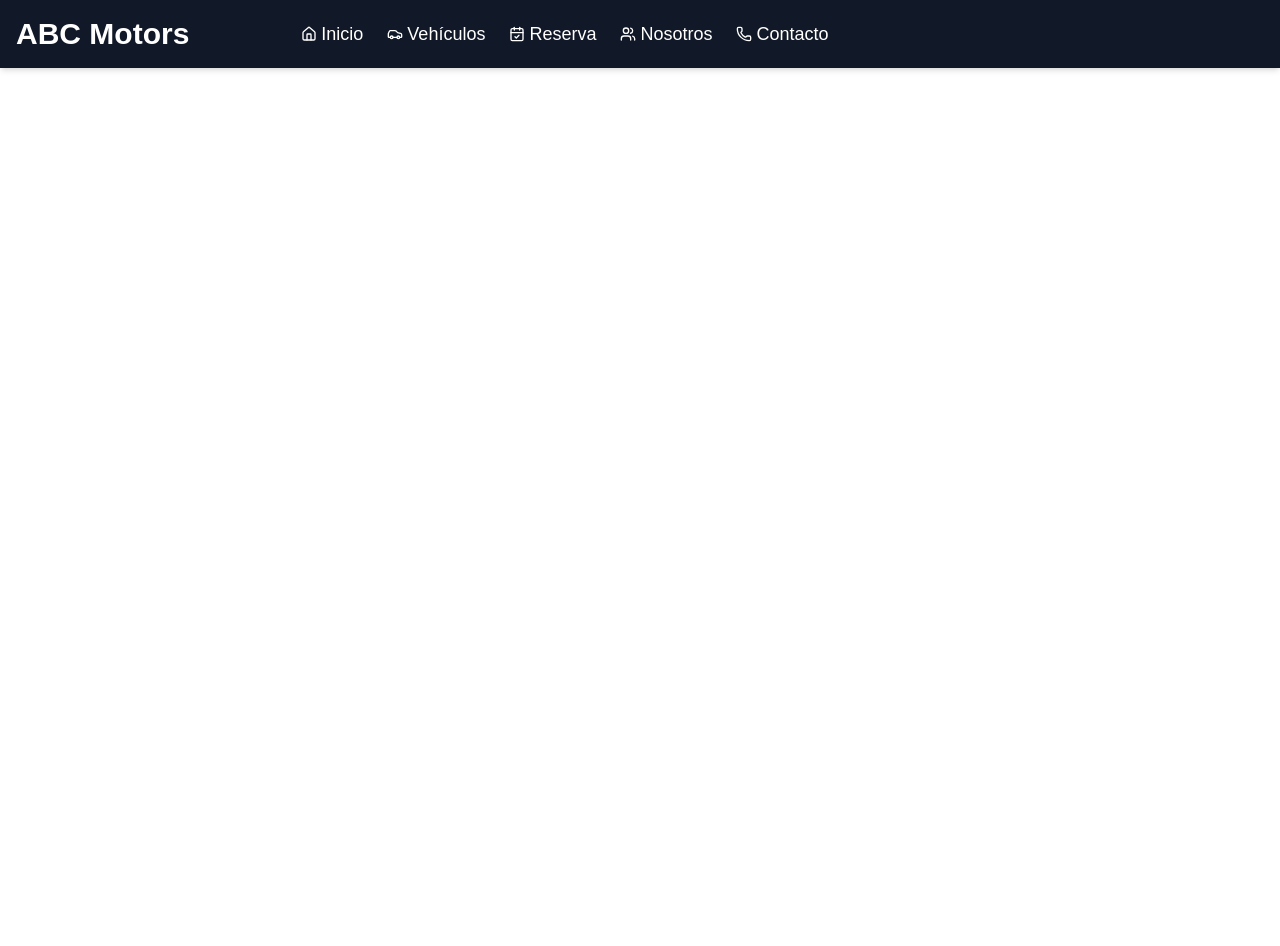
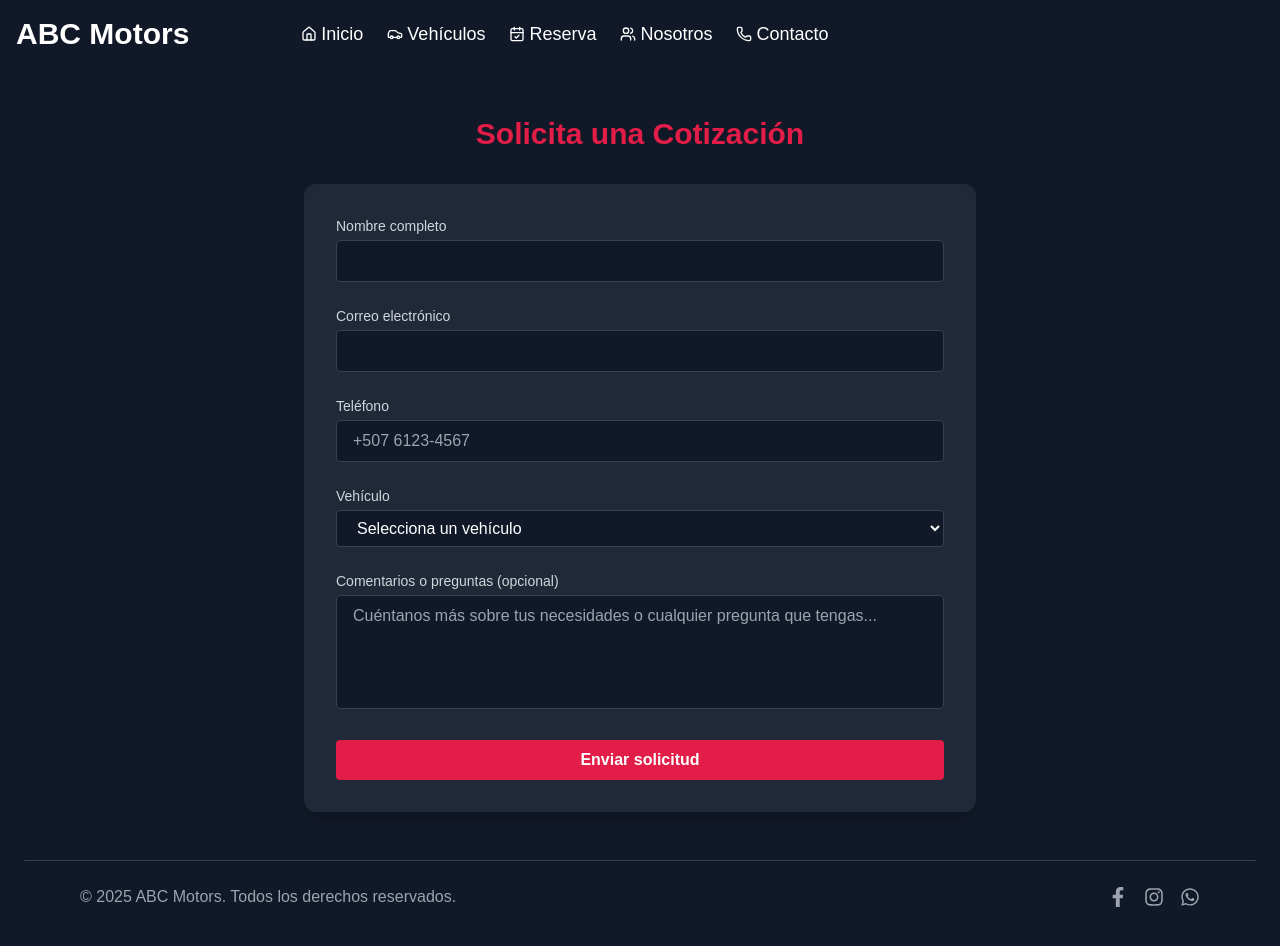
Before and after one commit to zRaidev/abc-motors, a React (Vite) app: page /cotizar in a window 1280 px wide. Shown: the top 946 px of the page. Before the commit the page ends 800 px from the top, so only its background shows below. Built offline with nearby package versions, Linux system fonts and the light colour scheme.

Commit message:
feat: add Cotizar page and update routing in App component

```diff
--- a/src/App.jsx
+++ b/src/App.jsx
@@ -8,6 +8,7 @@ import Contacto from "./pages/Contacto";
 import Navbar from "./components/Navbar";
 import GuiaDiseno from "./pages/GuiaDiseno";
 import SolicitudEnviada from "./pages/SolicitudEnviada";
+import Cotizar from "./pages/cotizar";
 
 function App() {
   return (
@@ -18,6 +19,7 @@ function App() {
         <Route path="/vehiculos" element={<Vehiculos />} />
         <Route path="/vehiculo/:id" element={<VehiculoDetalle />} />
         <Route path="/contactar-agente" element={<ContactarAgente />} />
+        <Route path="/cotizar" element={<Cotizar />} />
         <Route path="/nosotros" element={<Nosotros />} />
         <Route path="/contacto" element={<Contacto />} />
         <Route path="/guia-abc" element={<GuiaDiseno />} />
--- /dev/null
+++ b/src/pages/Cotizar.jsx
@@ -0,0 +1,168 @@
+import Layout from "../components/Layout";
+import emailjs from "@emailjs/browser";
+import vehiculosData from "../data/vehiculos";
+import { useNavigate, useLocation } from "react-router-dom";
+import { useState, useRef, useEffect } from "react";
+
+
+function Cotizar() {
+  const navigate = useNavigate();
+  const location = useLocation();
+
+  const formRef = useRef();
+  const [form, setForm] = useState(() => {
+    if (location.state?.vehiculo) {
+      return {
+        nombre: "",
+        email: "",
+        telefono: "",
+        vehiculo: location.state.vehiculo,
+        comentarios: "",
+      };
+    }
+    return {
+      nombre: "",
+      email: "",
+      telefono: "",
+      vehiculo: "",
+      comentarios: "",
+    };
+  });
+
+  useEffect(() => {
+    // Any additional effects after form initialization can go here
+  }, [location]);
+  const vehiculosDisponibles = vehiculosData.filter(
+    (v) => v.estado === "Disponible"
+  );
+
+  const handleChange = (e) => {
+    setForm({
+      ...form,
+      [e.target.name]: e.target.value,
+    });
+  };
+
+   const handleSubmit = (e) => {
+    e.preventDefault();
+
+    emailjs
+      .sendForm(
+        import.meta.env.VITE_EMAILJS_SERVICE_ID,
+        import.meta.env.VITE_EMAILJS_TEMPLATE_ID_COTIZACION,
+        formRef.current,
+        import.meta.env.VITE_EMAILJS_PUBLIC_KEY
+      )
+      .then(() => {
+        e.target.reset();
+        navigate("/solicitud-enviada", {
+          state: {
+            ...form
+          }
+        });
+      })
+      .catch((error) => {
+        console.error("❌ Error al enviar el correo:", error);
+        alert("Hubo un problema al enviar el correo.");
+      });
+  };
+
+  return (
+    <Layout>
+      <h1 className="text-3xl font-bold text-rose-600 mb-8 text-center">
+        Solicita una Cotización
+      </h1>
+
+      <form
+        ref={formRef}
+        onSubmit={handleSubmit}
+        className="max-w-2xl mx-auto bg-gray-800 rounded-xl p-8 shadow-lg space-y-6"
+      >
+        <div>
+          <label className="block text-sm text-gray-300 mb-1">
+            Nombre completo
+          </label>
+          <input
+            type="text"
+            name="nombre"
+            value={form.nombre}
+            onChange={handleChange}
+            required
+            className="w-full px-4 py-2 rounded bg-gray-900 text-white border border-gray-700 focus:outline-none focus:ring-2 focus:ring-rose-600"
+          />
+        </div>
+
+        <div>
+          <label className="block text-sm text-gray-300 mb-1">
+            Correo electrónico
+          </label>
+          <input
+            type="email"
+            name="email"
+            value={form.email}
+            onChange={handleChange}
+            required
+            className="w-full px-4 py-2 rounded bg-gray-900 text-white border border-gray-700 focus:outline-none focus:ring-2 focus:ring-rose-600"
+          />
+        </div>
+
+        <div>
+          <label className="block text-sm text-gray-300 mb-1">
+            Teléfono
+          </label>
+          <input
+            type="tel"
+            name="telefono"
+            value={form.telefono}
+            onChange={handleChange}
+            required
+            placeholder="+507 6123-4567"
+            className="w-full px-4 py-2 rounded bg-gray-900 text-white border border-gray-700 focus:outline-none focus:ring-2 focus:ring-rose-600"
+          />
+        </div>
+
+        <div>
+          <label className="block text-sm text-gray-300 mb-1">Vehículo</label>
+          <select
+            name="vehiculo"
+            value={form.vehiculo}
+            onChange={handleChange}
+            required
+            className="w-full px-4 py-2 rounded bg-gray-900 text-white border border-gray-700 focus:outline-none focus:ring-2 focus:ring-rose-600"
+          >
+            <option value="">Selecciona un vehículo</option>
+            {vehiculosDisponibles.map((v) => (
+              <option key={v.id} value={v.nombre}>
+                {v.nombre}
+              </option>
+            ))}
+          </select>
+        </div>
+
+        <div>
+          <label className="block text-sm text-gray-300 mb-1">
+            Comentarios o preguntas (opcional)
+          </label>
+          <textarea
+            name="comentarios"
+            value={form.comentarios}
+            onChange={handleChange}
+            rows="4"
+            placeholder="Cuéntanos más sobre tus necesidades o cualquier pregunta que tengas..."
+            className="w-full px-4 py-2 rounded bg-gray-900 text-white border border-gray-700 focus:outline-none focus:ring-2 focus:ring-rose-600 resize-none"
+          />
+        </div>
+
+
+        <button
+          type="submit"
+          className="w-full bg-rose-600 hover:bg-rose-700 py-2 px-4 rounded text-white font-semibold transition duration-300"
+        >
+          Enviar solicitud
+        </button>
+      </form>
+    </Layout>
+  );
+}
+
+export default Cotizar;
```
